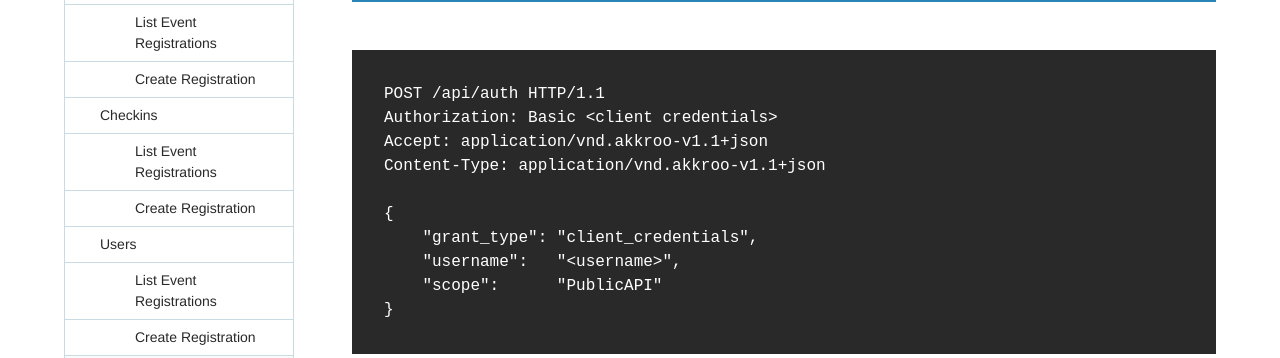
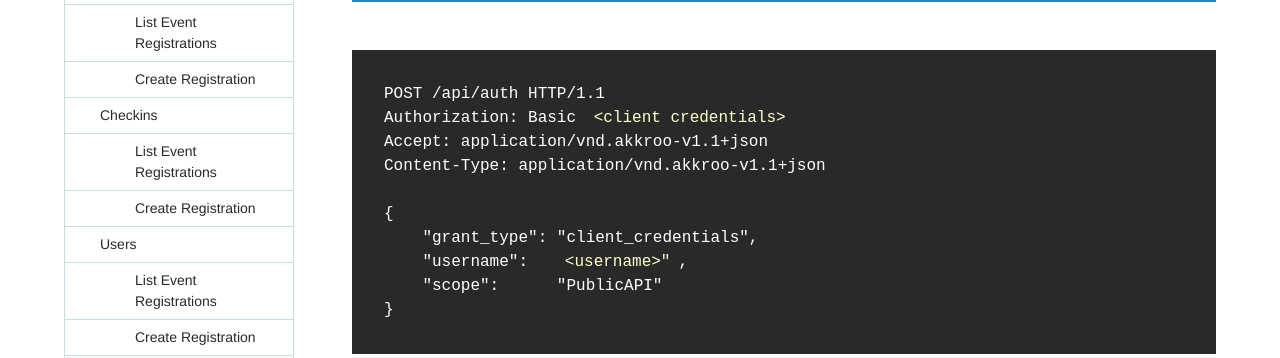
Before and after one commit to craigreid/docs, a Jekyll site: the page built from api/authentication/index.md, in a window 1280 px wide. Shown: the part 296-654 px from the top of the page. Built offline with Jekyll 4.4.1, drawn with Linux system fonts in a browser that asks for light colours.

Commit message:
adding highlighting to authentication pages.
Signed-off-by: Daniel Newns <dan@higgsdesign.com>

```diff
--- a/api/authentication/index.md
+++ b/api/authentication/index.md
@@ -18,13 +18,13 @@ success.
 
 <pre>
     <code class="payload">POST /api/auth HTTP/1.1
-Authorization: Basic &lt;client credentials&gt;
+Authorization: Basic <span class="highlight">&lt;client credentials&gt;</span>
 Accept: application/vnd.akkroo-v1.1+json
 Content-Type: application/vnd.akkroo-v1.1+json
 
 {
     "grant_type": "client_credentials",
-    "username":   "&lt;username&gt;",
+    "username":   <span class="highlight">&lt;username&gt;"</span>,
     "scope":      "PublicAPI"
 }</code>
 </pre>
```
